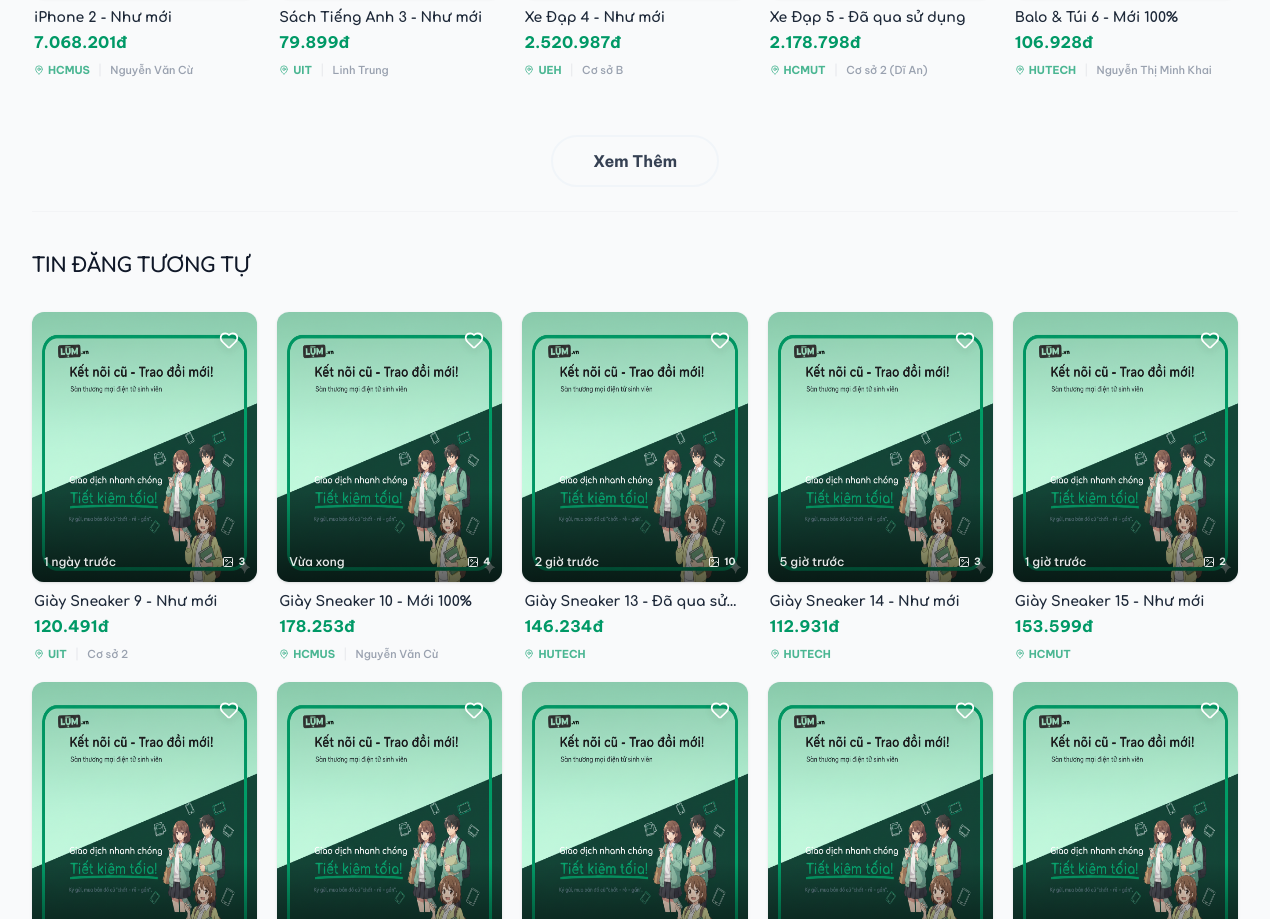
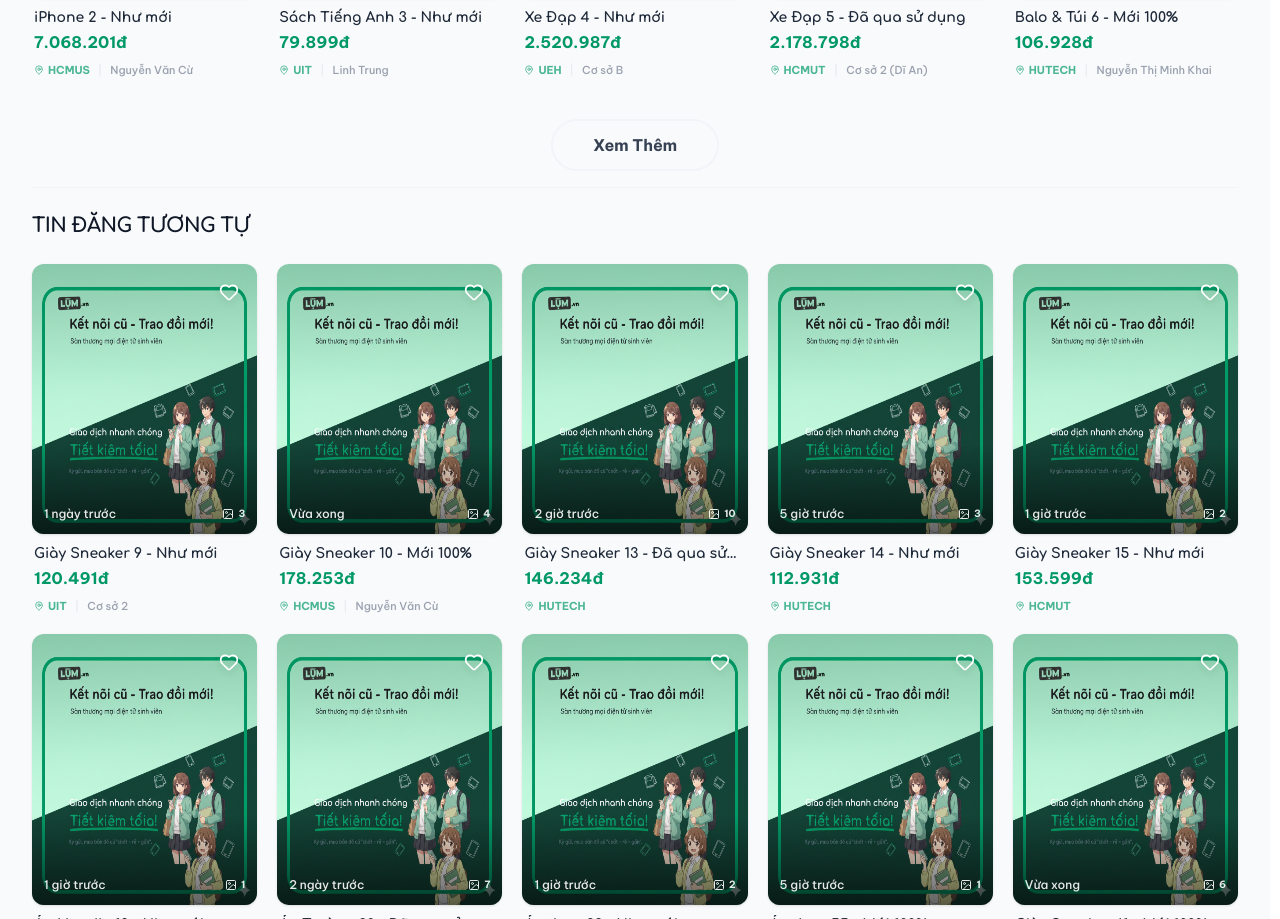
Before and after one commit to ngcnguywn0124/FE-LUM-trade-ecommerce, a Next.js app: page /bai-dang/1 in a window 1280 px wide. Shown: the part 1863-2782 px from the top of the page. Built offline with nearby package versions, Linux system fonts and the light colour scheme.

Commit message:
style: update seller UI v2

```diff
--- a/components/features/product/details/RelatedProducts.tsx
+++ b/components/features/product/details/RelatedProducts.tsx
@@ -101,7 +101,7 @@
       </div>
 
       {/* Nút Xem thêm ở dưới */}
-      <div className="mt-6 text-center">
+      <div className="mt-2 text-center">
         <button className="px-10 py-3 rounded-full border-2 border-slate-100 font-bold text-gray-700 hover:bg-slate-50 transition-all hover:border-emerald-500 hover:text-emerald-600 cursor-pointer">
           Xem Thêm
         </button>
--- a/components/features/product/details/SimilarProducts.tsx
+++ b/components/features/product/details/SimilarProducts.tsx
@@ -23,8 +23,8 @@
   if (!allSimilar.length) return null;
 
   return (
-    <section className="mt-6 pb-6 border-t border-gray-100 pt-10">
-      <div className="mb-8">
+    <section className="mt-4 pb-2 border-t border-gray-100 pt-6">
+      <div className="mb-6">
         <h2 className="text-lg md:text-xl font-bold text-gray-900 uppercase tracking-tight">
           Tin đăng tương tự
         </h2>
@@ -39,7 +39,7 @@
 
       {/* Nút Xem thêm */}
       {visibleCount < allSimilar.length && (
-        <div className="mt-12 text-center">
+        <div className="mt-8 text-center">
           <button
             onClick={() => setVisibleCount(prev => prev + 20)}
             className="px-10 py-3 rounded-full border-2 border-slate-100 font-bold text-gray-700 hover:bg-slate-50 transition-all hover:border-emerald-500 hover:text-emerald-600 cursor-pointer"
```
